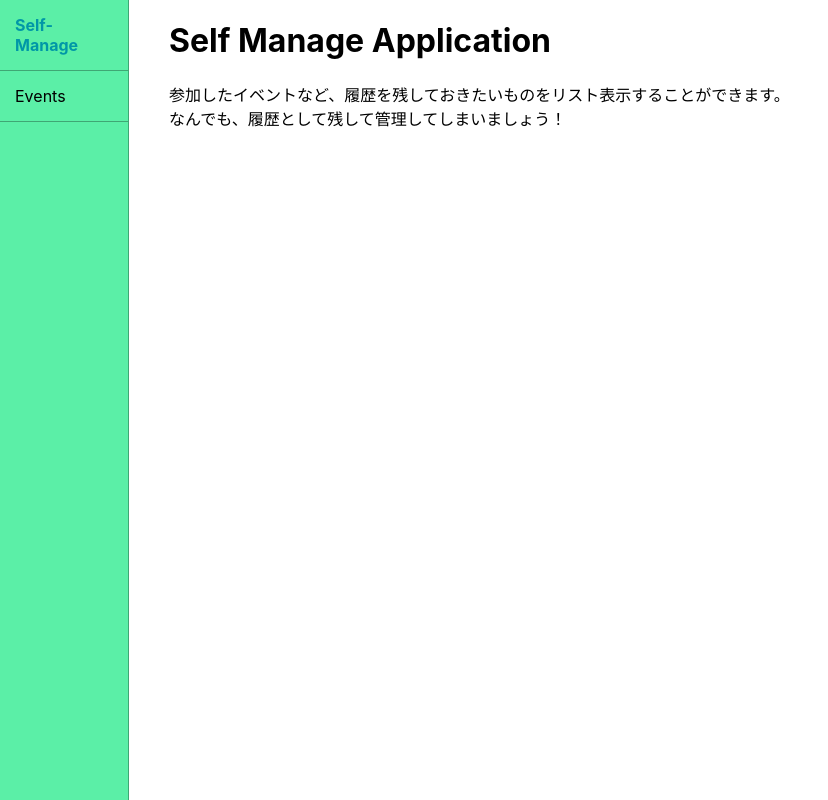
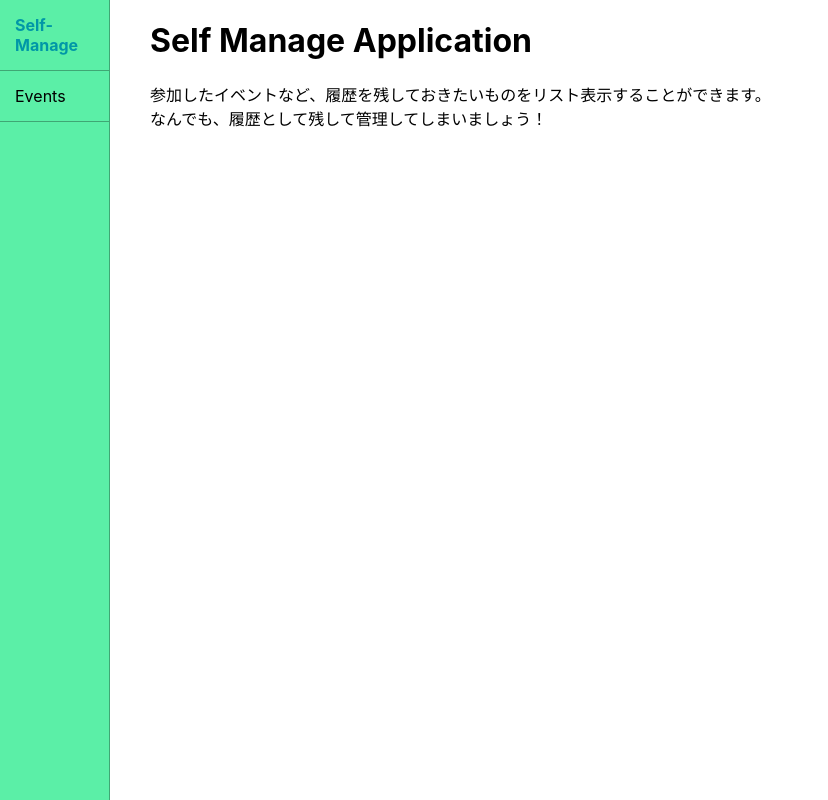
Before and after one commit to azufb/self-manage-app, a React app: page / in a window 1280 px wide. Shown: the whole page, without its empty margins (0-828 px from the left). Built offline with nearby package versions, Linux system fonts and the light colour scheme.

Commit message:
HOMEとEventsページでのサイドナビの幅の変化を無くした

```diff
--- a/src/styles/Home.css
+++ b/src/styles/Home.css
@@ -1,5 +1,5 @@
 .contents {
   padding-left: 40px;
   padding-right: 40px;
-  height: 100%;
+  width: 100%;
 }
```
